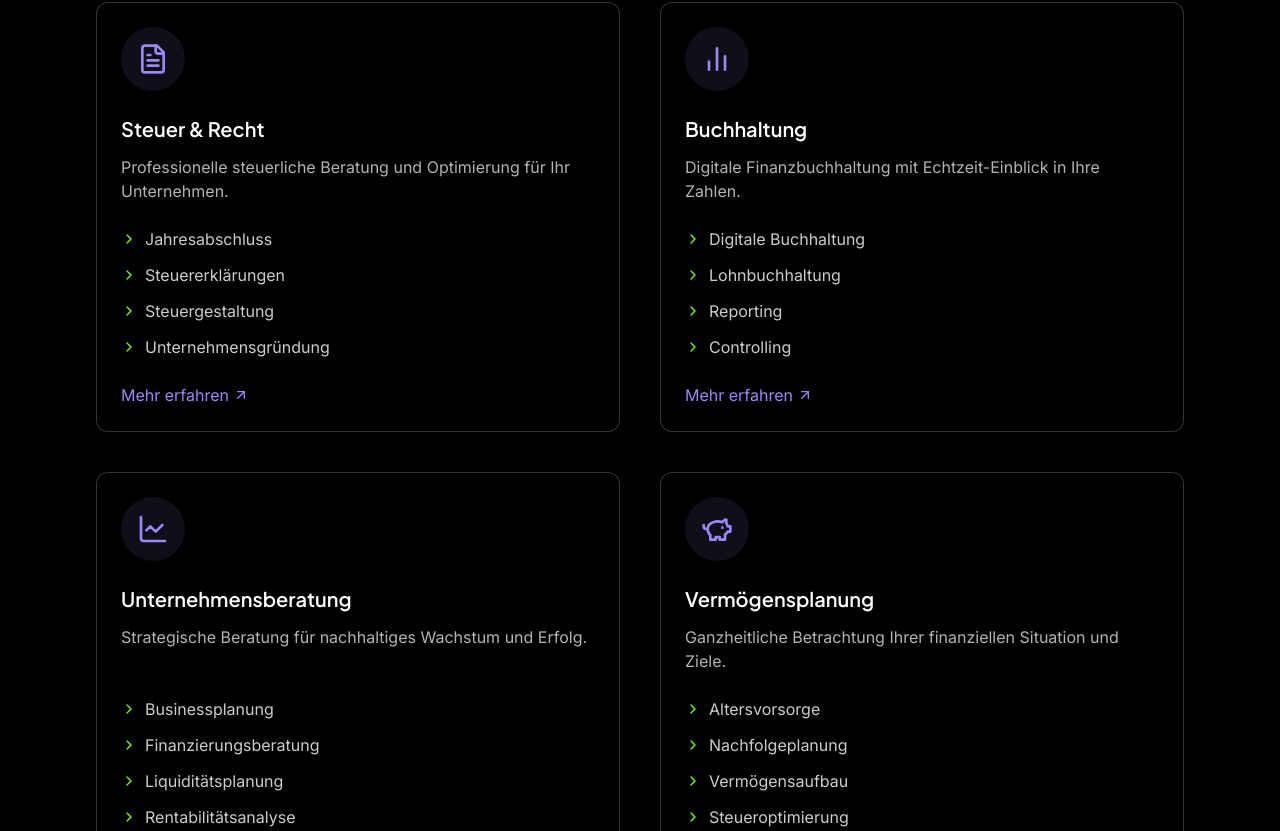
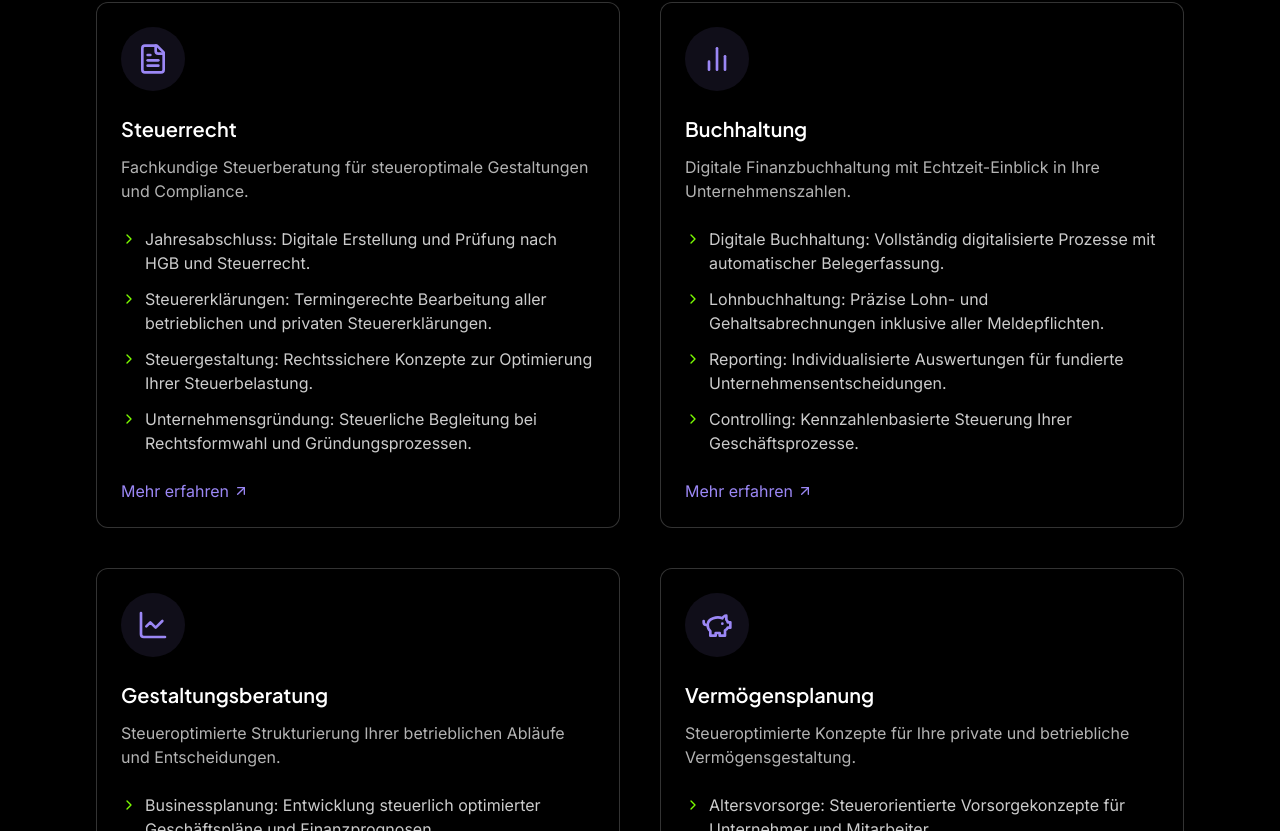
Before and after one commit to RalfJB/quotax-onepage-commitment, a React (Vite) app: page / in a window 1280 px wide. Shown: the part 2509-3340 px from the top of the page. Built offline with nearby package versions, Linux system fonts and the light colour scheme.

Commit message:
Update service descriptions
Updates the descriptions and items in the Services component.

```diff
--- a/src/components/Services.tsx
+++ b/src/components/Services.tsx
@@ -32,27 +32,47 @@ const Services = () => {
   const services = [
     {
       icon: <FileText className="h-10 w-10" />,
-      title: "Steuer & Recht",
-      description: "Professionelle steuerliche Beratung und Optimierung für Ihr Unternehmen.",
-      items: ["Jahresabschluss", "Steuererklärungen", "Steuergestaltung", "Unternehmensgründung"]
+      title: "Steuerrecht",
+      description: "Fachkundige Steuerberatung für steueroptimale Gestaltungen und Compliance.",
+      items: [
+        "Jahresabschluss: Digitale Erstellung und Prüfung nach HGB und Steuerrecht.",
+        "Steuererklärungen: Termingerechte Bearbeitung aller betrieblichen und privaten Steuererklärungen.",
+        "Steuergestaltung: Rechtssichere Konzepte zur Optimierung Ihrer Steuerbelastung.",
+        "Unternehmensgründung: Steuerliche Begleitung bei Rechtsformwahl und Gründungsprozessen."
+      ]
     },
     {
       icon: <BarChart2 className="h-10 w-10" />,
       title: "Buchhaltung",
-      description: "Digitale Finanzbuchhaltung mit Echtzeit-Einblick in Ihre Zahlen.",
-      items: ["Digitale Buchhaltung", "Lohnbuchhaltung", "Reporting", "Controlling"]
+      description: "Digitale Finanzbuchhaltung mit Echtzeit-Einblick in Ihre Unternehmenszahlen.",
+      items: [
+        "Digitale Buchhaltung: Vollständig digitalisierte Prozesse mit automatischer Belegerfassung.",
+        "Lohnbuchhaltung: Präzise Lohn- und Gehaltsabrechnungen inklusive aller Meldepflichten.",
+        "Reporting: Individualisierte Auswertungen für fundierte Unternehmensentscheidungen.",
+        "Controlling: Kennzahlenbasierte Steuerung Ihrer Geschäftsprozesse."
+      ]
     },
     {
       icon: <LineChart className="h-10 w-10" />,
-      title: "Unternehmensberatung",
-      description: "Strategische Beratung für nachhaltiges Wachstum und Erfolg.",
-      items: ["Businessplanung", "Finanzierungsberatung", "Liquiditätsplanung", "Rentabilitätsanalyse"]
+      title: "Gestaltungsberatung",
+      description: "Steueroptimierte Strukturierung Ihrer betrieblichen Abläufe und Entscheidungen.",
+      items: [
+        "Businessplanung: Entwicklung steuerlich optimierter Geschäftspläne und Finanzprognosen.",
+        "Finanzierungsberatung: Steuerliche Beratung zu Finanzierungsoptionen und Kapitalstruktur.",
+        "Liquiditätsplanung: Vorausschauende Planung zur Sicherung Ihrer Zahlungsfähigkeit.",
+        "Rentabilitätsanalyse: Steuerliche Bewertung der Wirtschaftlichkeit Ihrer Geschäftsbereiche."
+      ]
     },
     {
       icon: <PiggyBank className="h-10 w-10" />,
       title: "Vermögensplanung",
-      description: "Ganzheitliche Betrachtung Ihrer finanziellen Situation und Ziele.",
-      items: ["Altersvorsorge", "Nachfolgeplanung", "Vermögensaufbau", "Steueroptimierung"]
+      description: "Steueroptimierte Konzepte für Ihre private und betriebliche Vermögensgestaltung.",
+      items: [
+        "Altersvorsorge: Steuerorientierte Vorsorgekonzepte für Unternehmer und Mitarbeiter.",
+        "Nachfolgeplanung: Steuereffiziente Vorbereitung der Unternehmensnachfolge.",
+        "Vermögensaufbau: Steuerliche Beratung zur langfristigen Vermögenssicherung.",
+        "Steueroptimierung: Legale Gestaltungen zur Minimierung Ihrer Steuerbelastung."
+      ]
     }
   ];
 
@@ -87,8 +107,8 @@ const Services = () => {
                 <p className="text-white/70 mb-6 flex-grow">{service.description}</p>
                 <ul className="space-y-3 mb-6">
                   {service.items.map((item, i) => (
-                    <li key={i} className="flex items-center text-white/80">
-                      <ChevronRight className="h-4 w-4 text-green mr-2 flex-shrink-0" />
+                    <li key={i} className="flex items-start text-white/80">
+                      <ChevronRight className="h-4 w-4 text-green mr-2 flex-shrink-0 mt-1" />
                       <span>{item}</span>
                     </li>
                   ))}
```
